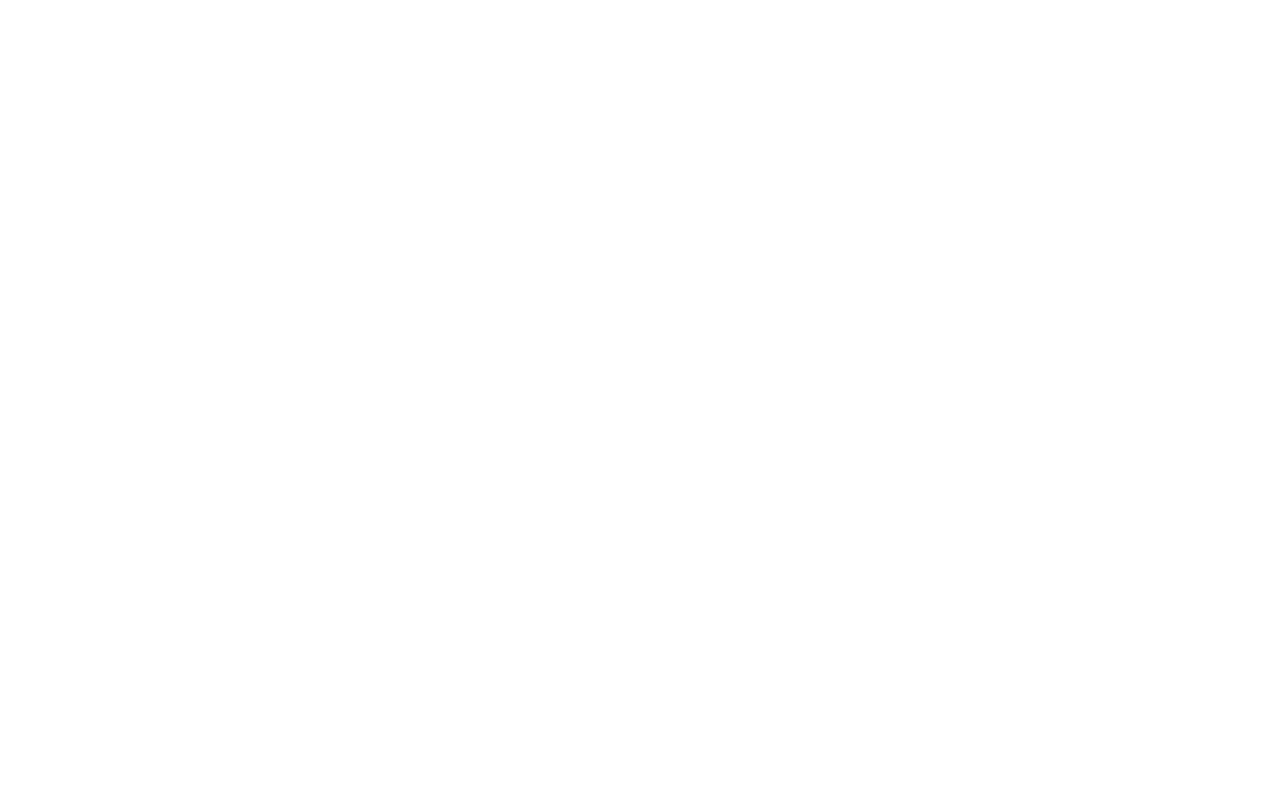
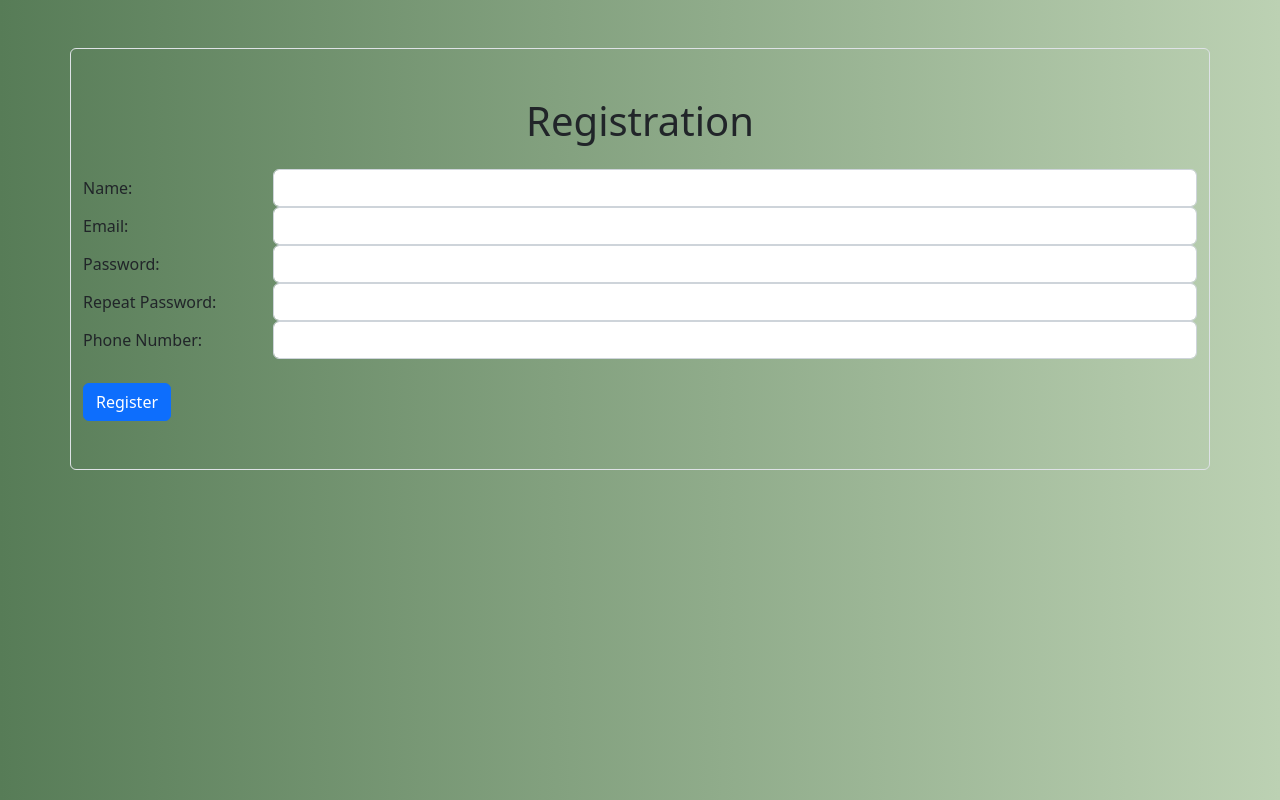
Before and after one commit to Asom98/fullstack, a React (Vite) app: page /registration in a window 1280 px wide. Before the commit this address had no page. Built offline with nearby package versions, Linux system fonts and the light colour scheme.

Commit message:
Added registration skeleton

```diff
--- a/src/App.jsx
+++ b/src/App.jsx
@@ -2,6 +2,7 @@ import { Welcom } from "./components/Welcom";
 import { ServicePage } from "./components/Service";
 import "./main.css";
 import { Routes, Route } from "react-router-dom";
+import { Registration } from "./components/Registration";
 
 function App() {
   return (
@@ -10,6 +11,7 @@ function App() {
         <Routes>
           <Route path="/" element={<Welcom />} />
           <Route path="services" element={<ServicePage />} />
+          <Route path="registration" element={<Registration />} />
         </Routes>
       </main>
     </div>
--- /dev/null
+++ b/src/components/Registration.jsx
@@ -0,0 +1,133 @@
+import React, { useState } from "react";
+import { Form, Button, Container, Row, Col } from "react-bootstrap";
+
+export function Registration() {
+  const [formData, setFormData] = useState({
+    name: "",
+    email: "",
+    password: "",
+    repeatPassword: "",
+    phoneNumber: "",
+  });
+  const [formErrors, setFormErrors] = useState({
+    name: "",
+    email: "",
+    password: "",
+    repeatPassword: "",
+    phoneNumber: "",
+  });
+
+  const handleInputChange = (event) => {
+    const { name, value } = event.target;
+    setFormData((prevState) => ({
+      ...prevState,
+      [name]: value,
+    }));
+  };
+
+  const handleSubmit = (event) => {
+    event.preventDefault();
+    /*Add checks later*/
+  };
+
+  return (
+    <Container className="my-5 py-5 border rounded">
+      <h1 className="text-center mb-4">Registration</h1>
+      <Form onSubmit={handleSubmit}>
+        <Form.Group as={Row} controlId="formName">
+          <Form.Label column sm={2}>
+            Name:
+          </Form.Label>
+          <Col sm={10}>
+            <Form.Control
+              type="text"
+              name="name"
+              value={formData.name}
+              onChange={handleInputChange}
+              isInvalid={formErrors.name}
+              required
+            />
+            <Form.Control.Feedback type="invalid">
+              {formErrors.name}
+            </Form.Control.Feedback>
+          </Col>
+        </Form.Group>
+        <Form.Group as={Row} controlId="formEmail">
+          <Form.Label column sm={2}>
+            Email:
+          </Form.Label>
+          <Col sm={10}>
+            <Form.Control
+              type="email"
+              name="email"
+              value={formData.email}
+              onChange={handleInputChange}
+              isInvalid={formErrors.email}
+              required
+            />
+            <Form.Control.Feedback type="invalid">
+              {formErrors.email}
+            </Form.Control.Feedback>
+          </Col>
+        </Form.Group>
+        <Form.Group as={Row} controlId="formPassword">
+          <Form.Label column sm={2}>
+            Password:
+          </Form.Label>
+          <Col sm={10}>
+            <Form.Control
+              type="password"
+              name="password"
+              value={formData.password}
+              onChange={handleInputChange}
+              isInvalid={formErrors.password}
+              required
+            />
+            <Form.Control.Feedback type="invalid">
+              {formErrors.password}
+            </Form.Control.Feedback>
+          </Col>
+        </Form.Group>
+        <Form.Group as={Row} controlId="formRepeatPassword">
+          <Form.Label column sm={2}>
+            Repeat Password:
+          </Form.Label>
+          <Col sm={10}>
+            <Form.Control
+              type="password"
+              name="repeatPassword"
+              value={formData.repeatPassword}
+              onChange={handleInputChange}
+              isInvalid={formErrors.repeatPassword}
+              required
+            />
+            <Form.Control.Feedback type="invalid">
+              {formErrors.repeatPassword}
+            </Form.Control.Feedback>
+          </Col>
+        </Form.Group>
+        <Form.Group as={Row} controlId="formPhoneNumber">
+          <Form.Label column sm={2}>
+            Phone Number:
+          </Form.Label>
+          <Col sm={10}>
+            <Form.Control
+              type="tel"
+              name="phoneNumber"
+              value={formData.phoneNumber}
+              onChange={handleInputChange}
+              isInvalid={formErrors.phoneNumber}
+              required
+            />
+            <Form.Control.Feedback type="invalid">
+              {formErrors.phoneNumber}
+            </Form.Control.Feedback>
+          </Col>
+        </Form.Group>
+        <Button type="submit" className="mt-4">
+          Register
+        </Button>
+      </Form>
+    </Container>
+  );
+}
```
